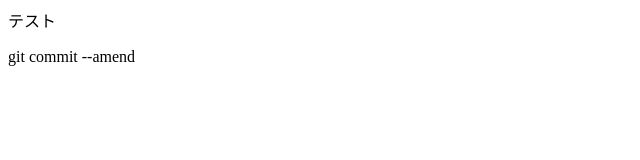
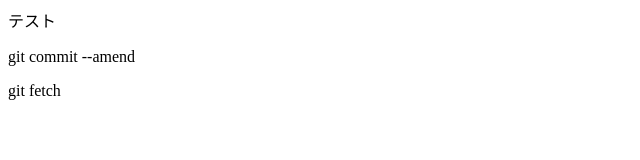
Before and after one commit to yukkipooske/intro_git, a plain HTML site: page index.html in a window 1280 px wide. Shown: the full height of the page, 0-640 px from the left. Drawn offline with Linux system fonts and the light colour scheme.

Commit message:
Update index.html
git fetchを追加

```diff
--- a/index.html
+++ b/index.html
@@ -1,2 +1,3 @@
 <p>テスト</p>
 <p>git commit --amend</p>
+<p>git fetch</p>
```
